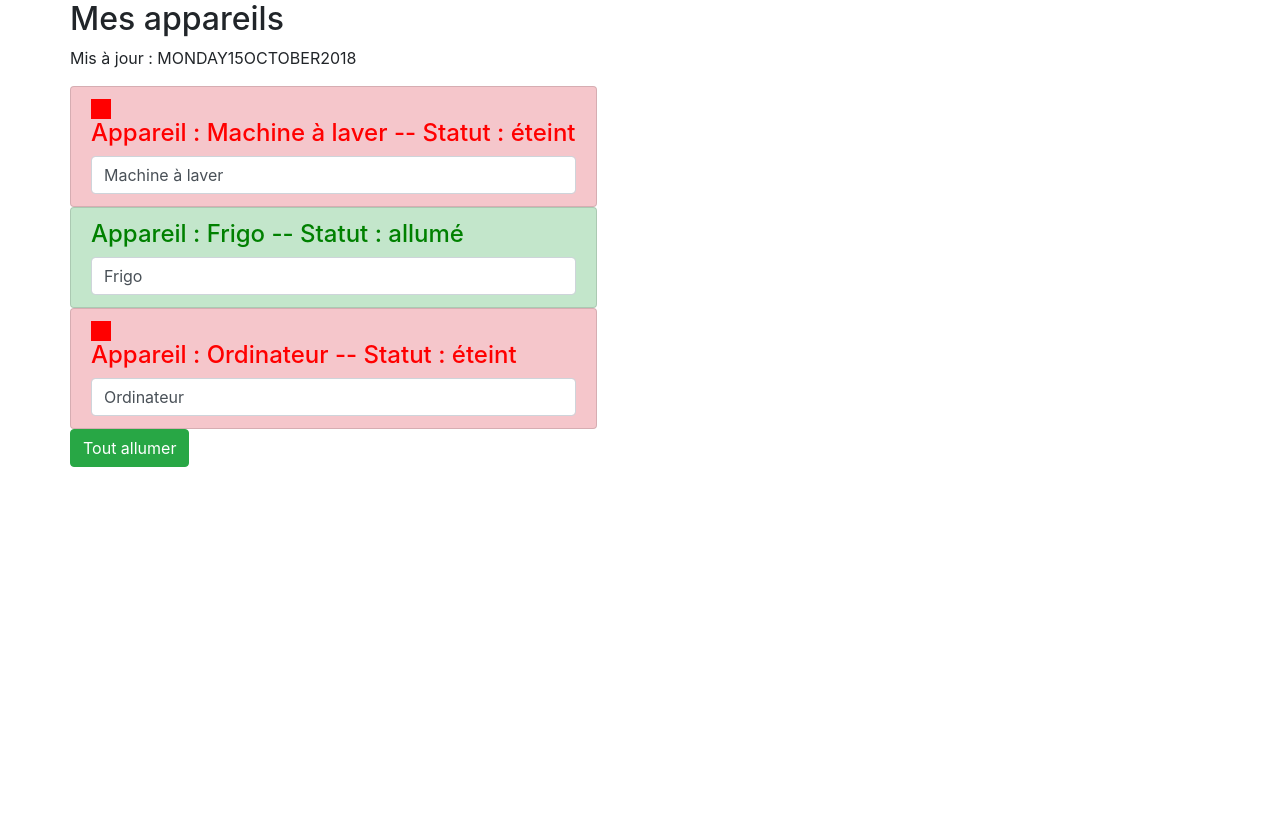
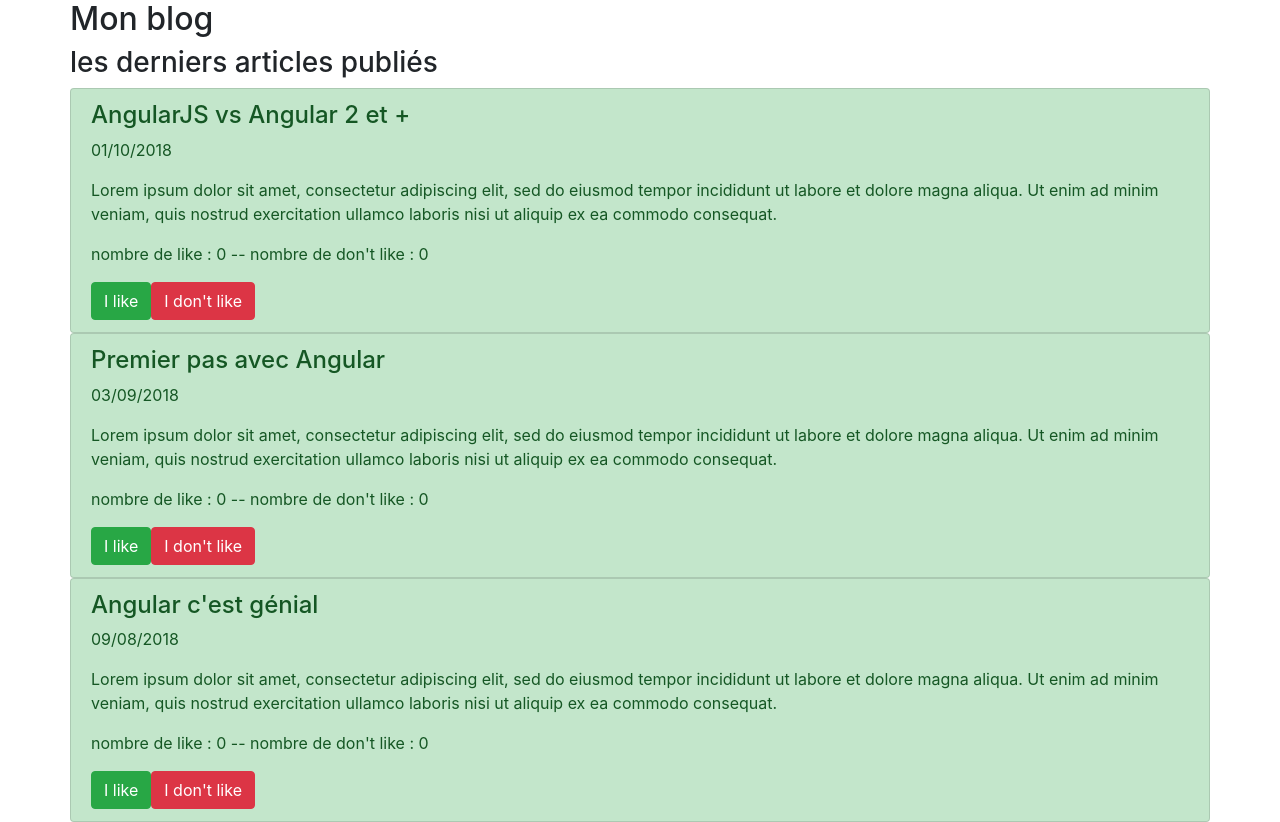
Before and after one commit to mlle-fantasia/AngularCoursOC, an Angular app: page / in a window 1280 px wide. Before the commit the page ends 800 px from the top, so only its background shows below. Built offline with nearby package versions, Linux system fonts and the light colour scheme.

Commit message:
avancement du tp 1

```diff
--- a/src/app/app.component.html
+++ b/src/app/app.component.html
@@ -1,16 +1,26 @@
 <div class="container">
   <div class="row">
     <div class="col-xs-12">
-      <h2>Mes appareils</h2>
-      <p>Mis à jour : {{ lastUpdate | async | date:'EEEEdMMMMy' | uppercase}}</p>
-      <ul class="list-group">
-        <app-appareil  *ngFor="let appareil of appareils"
-                       [appareilName]="appareil.name"
-                       [appareilStatus]="appareil.status"></app-appareil>
-      </ul>
-      <button class="btn btn-success"
-              [disabled]="!isAuth"
-              (click)="onAllumer()">Tout allumer</button>
+      <h2>Mon blog</h2>
+      <app-post-list></app-post-list>
     </div>
   </div>
 </div>
+
+
+<!--<div class="container">-->
+  <!--<div class="row">-->
+    <!--<div class="col-xs-12">-->
+      <!--<h2>Mes appareils</h2>-->
+      <!--<p>Mis à jour : {{ lastUpdate | async | date:'EEEEdMMMMy' | uppercase}}</p>-->
+      <!--<ul class="list-group">-->
+        <!--<app-appareil  *ngFor="let appareil of appareils"-->
+                       <!--[appareilName]="appareil.name"-->
+                       <!--[appareilStatus]="appareil.status"></app-appareil>-->
+      <!--</ul>-->
+      <!--<button class="btn btn-success"-->
+              <!--[disabled]="!isAuth"-->
+              <!--(click)="onAllumer()">Tout allumer</button>-->
+    <!--</div>-->
+  <!--</div>-->
+<!--</div>-->
--- a/src/app/app.component.ts
+++ b/src/app/app.component.ts
@@ -16,20 +16,6 @@ export class AppComponent {
     );
   });
 
-  appareils = [
-    {
-      name: 'Machine à laver',
-      status: 'éteint'
-    },
-    {
-      name: 'Frigo',
-      status: 'allumé'
-    },
-    {
-      name: 'Ordinateur',
-      status: 'éteint'
-    }
-  ];
 
   constructor() {
     setTimeout(
--- a/src/app/app.module.ts
+++ b/src/app/app.module.ts
@@ -4,11 +4,15 @@ import { NgModule } from '@angular/core';
 import { AppComponent } from './app.component';
 import { AppareilComponent } from './appareil/appareil.component';
 import { FormsModule } from '@angular/forms';
+import { PostListComponent } from './post-list/post-list.component';
+import { PostListItemComponent } from './post-list-item/post-list-item.component';
 
 @NgModule({
   declarations: [
     AppComponent,
-    AppareilComponent
+    AppareilComponent,
+    PostListComponent,
+    PostListItemComponent
   ],
   imports: [
     BrowserModule,
--- /dev/null
+++ b/src/app/post-list-item/post-list-item.component.html
@@ -0,0 +1,10 @@
+<li [ngClass]="{'list-group-item': true,
+                'list-group-item-success': getRapportLike(),
+                'list-group-item-danger': !getRapportLike() }">
+  <h4>{{ title }}</h4>
+  <p>{{ dateUpdate }}</p>
+  <p>{{ content }}</p>
+  <p>nombre de like : {{ getNumberLike() }} -- nombre de don't like : {{ getNumberDontlike() }}</p>
+  <button class="btn btn-success" (click)="addLike()">I like</button>
+  <button class="btn btn-danger" (click)="addDontLike()">I don't like</button>
+</li>
--- /dev/null
+++ b/src/app/post-list-item/post-list-item.component.ts
@@ -0,0 +1,49 @@
+import {Component, Input, OnInit} from '@angular/core';
+
+@Component({
+  selector: 'app-post-list-item',
+  templateUrl: './post-list-item.component.html',
+  styleUrls: ['./post-list-item.component.css']
+})
+export class PostListItemComponent implements OnInit {
+
+  @Input() title: string;
+  @Input() content: string;
+  @Input() dateUpdate: string;
+  @Input() numberLike: number;
+  @Input() numberDontlike: number;
+
+
+
+  constructor() { }
+
+  ngOnInit() {
+  }
+
+  getNumberLike() {
+    return this.numberLike;
+  }
+
+  getNumberDontlike(){
+    return this.numberDontlike;
+  }
+
+  addLike(){
+    return this.numberLike ++;
+  }
+
+  addDontLike() {
+    return this.numberDontlike++;
+  }
+
+  getRapportLike(){
+    if (this.numberLike >= this.numberDontlike) {
+      return true;
+    }
+    else if (this.numberLike < this.numberDontlike) {
+      return false;
+    }
+
+  }
+
+}
--- /dev/null
+++ b/src/app/post-list/post-list.component.html
@@ -0,0 +1,21 @@
+<ul class="list-group">
+  <h3>les derniers articles publiés</h3>
+  <app-post-list-item [title]="'AngularJS vs Angular 2 et +'"
+                      [content]="'Lorem ipsum dolor sit amet, consectetur adipiscing elit, sed do eiusmod tempor incididunt ut labore et dolore magna aliqua. Ut enim ad minim veniam, quis nostrud exercitation ullamco laboris nisi ut aliquip ex ea commodo consequat.'"
+                      [dateUpdate]="'01/10/2018'"
+                      [numberLike]="0"
+                      [numberDontlike]="0">
+  </app-post-list-item>
+  <app-post-list-item [title]="'Premier pas avec Angular'"
+                      [dateUpdate]="'03/09/2018'"
+                      [content]="'Lorem ipsum dolor sit amet, consectetur adipiscing elit, sed do eiusmod tempor incididunt ut labore et dolore magna aliqua. Ut enim ad minim veniam, quis nostrud exercitation ullamco laboris nisi ut aliquip ex ea commodo consequat.'"
+                      [numberLike]="0"
+                      [numberDontlike]="0">
+  </app-post-list-item>
+  <app-post-list-item [title]="'Angular c\'est génial'"
+                      [dateUpdate]="'09/08/2018'"
+                      [content]="'Lorem ipsum dolor sit amet, consectetur adipiscing elit, sed do eiusmod tempor incididunt ut labore et dolore magna aliqua. Ut enim ad minim veniam, quis nostrud exercitation ullamco laboris nisi ut aliquip ex ea commodo consequat.'"
+                      [numberLike]="0"
+                      [numberDontlike]="0">
+  </app-post-list-item>
+</ul>
--- /dev/null
+++ b/src/app/post-list/post-list.component.ts
@@ -0,0 +1,39 @@
+import { Component, OnInit } from '@angular/core';
+
+@Component({
+  selector: 'app-post-list',
+  templateUrl: './post-list.component.html',
+  styleUrls: ['./post-list.component.css']
+})
+export class PostListComponent implements OnInit {
+
+  posts = [
+    {
+      title: 'AngularJS vs Angular 2 et +',
+      content: 'Lorem ipsum dolor sit amet, consectetur adipiscing elit, sed do eiusmod tempor incididunt ut labore et dolore magna aliqua. Ut enim ad minim veniam, quis nostrud exercitation ullamco laboris nisi ut aliquip ex ea commodo consequat.',
+      dateUpdate: '01/10/2018',
+      numberLike: '0',
+      numberDontLike: '0'
+    },
+    {
+      title: 'Premiers pas avec Angular',
+      content: 'Lorem ipsum dolor sit amet, consectetur adipiscing elit, sed do eiusmod tempor incididunt ut labore et dolore magna aliqua. Ut enim ad minim veniam, quis nostrud exercitation ullamco laboris nisi ut aliquip ex ea commodo consequat.',
+      dateUpdate: '03/09/2018',
+      numberLike: '0',
+      numberDontLike: '0'
+    },
+    {
+      title: 'Angular c\'est génial',
+      content: 'Lorem ipsum dolor sit amet, consectetur adipiscing elit, sed do eiusmod tempor incididunt ut labore et dolore magna aliqua. Ut enim ad minim veniam, quis nostrud exercitation ullamco laboris nisi ut aliquip ex ea commodo consequat.',
+      dateUpdate: '09/08/2018',
+      numberLike: '0',
+      numberDontLike: '0'
+    }
+  ];
+
+  constructor() { }
+
+  ngOnInit() {
+  }
+
+}
```
Also changed, not shown: src/app/post-list-item/post-list-item.component.css (added), src/app/post-list/post-list.component.css (added), 2 other files (tests, documents, lock files or other folders).
